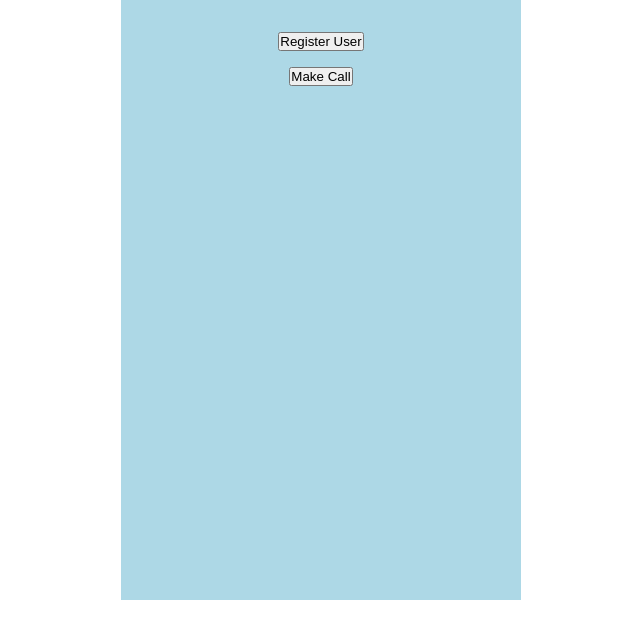
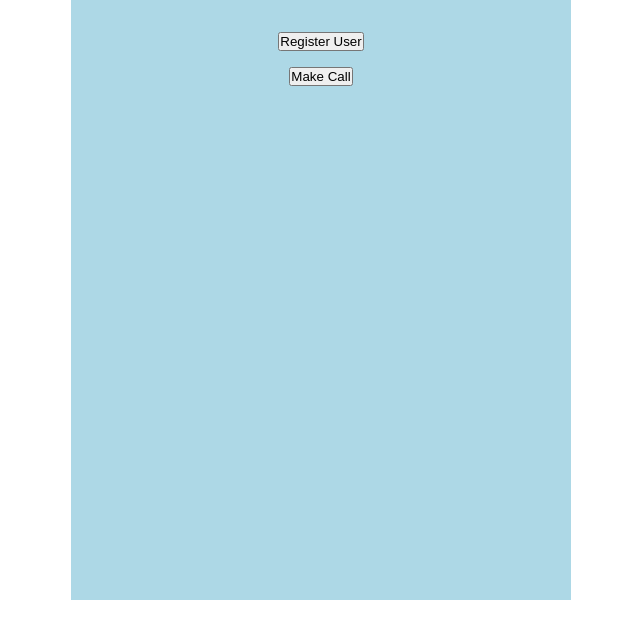
Before and after one commit to e6ntff/phone-extension, a React (Create React App) app: page / in a window 1280 px wide. Shown: the top 638 px of the page, without its empty margins (319-959 px from the left). Built offline with nearby package versions, Linux system fonts and the light colour scheme.

Commit message:
updated global styles

```diff
--- a/src/index.css
+++ b/src/index.css
@@ -1,6 +1,6 @@
 body {
 	block-size: 600px;
-	inline-size: 400px;
+	inline-size: 500px;
 	margin: auto;
 	font-family: -apple-system, BlinkMacSystemFont, 'Segoe UI', 'Roboto', 'Oxygen',
 		'Ubuntu', 'Cantarell', 'Fira Sans', 'Droid Sans', 'Helvetica Neue',
```
